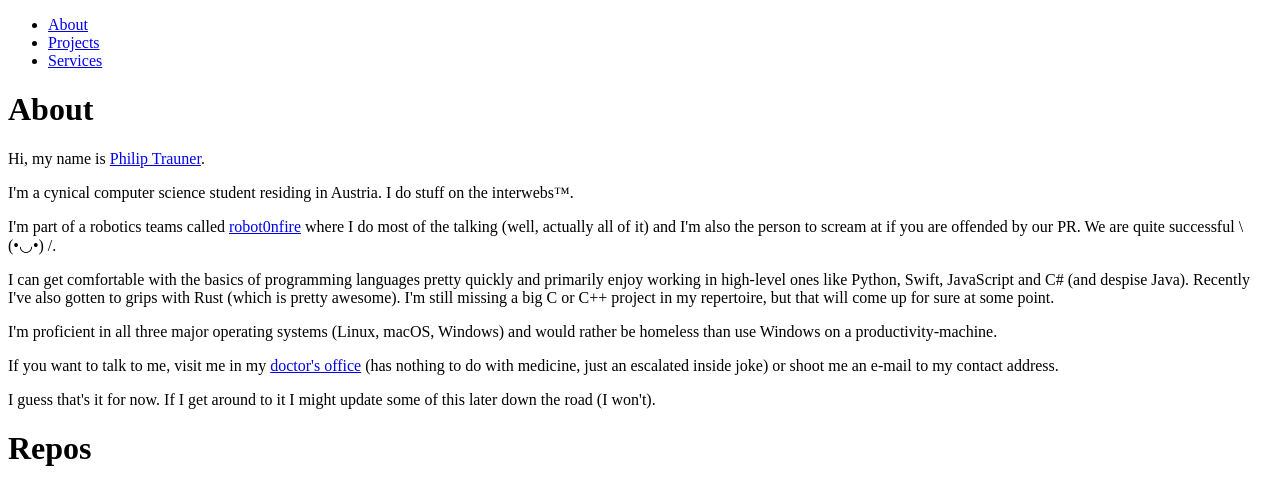
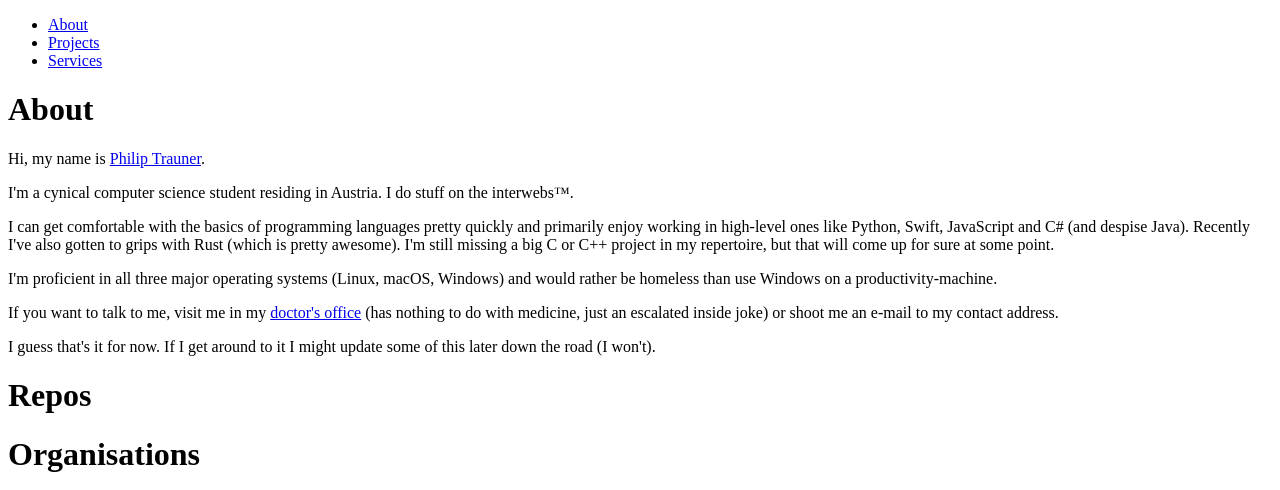
Before and after one commit to PhilipTrauner/philip-trauner.me, a Python web app: template templates/index.html in a window 1280 px wide. Shown: the top 490 px of the page. Run offline with Jinja, Linux system fonts and the light colour scheme; the template is opened without the code that fills it, so the values that code supplies are empty; some libraries are stand-ins or nearby versions.

Commit message:
Removed outdated paragraph

```diff
--- a/templates/index.html
+++ b/templates/index.html
@@ -22,7 +22,6 @@
 			<h1>About</h1>
 			<p>Hi, my name is <a href="https://twitter.com/PhilipTrauner">Philip Trauner</a>.</p>
 			<p>I'm a cynical computer science student residing in Austria. I do stuff on the interwebs™.</p>
-			<p>I'm part of a robotics teams called <a href="http://robot0nfire.com">robot0nfire</a> where I do most of the talking (well, actually all of it) and I'm also the person to scream at if you are offended by our PR. We are quite successful \ (•◡•) /.</p>
 			<p>I can get comfortable with the basics of programming languages pretty quickly and primarily enjoy working in high-level ones like Python, Swift, JavaScript and C# (and despise Java). Recently I've also gotten to grips with Rust (which is pretty awesome). I'm still missing a big C or C++ project in my repertoire, but that will come up for sure at some point.</p>
 			<p>I'm proficient in all three major operating systems (Linux, macOS, Windows) and would rather be homeless than use Windows on a productivity-machine.</p>
 			<p>If you want to talk to me, visit me in my <a href="#services">doctor's office</a> (has nothing to do with medicine, just an escalated inside joke) or shoot me an e-mail to my contact address.</p>
```
